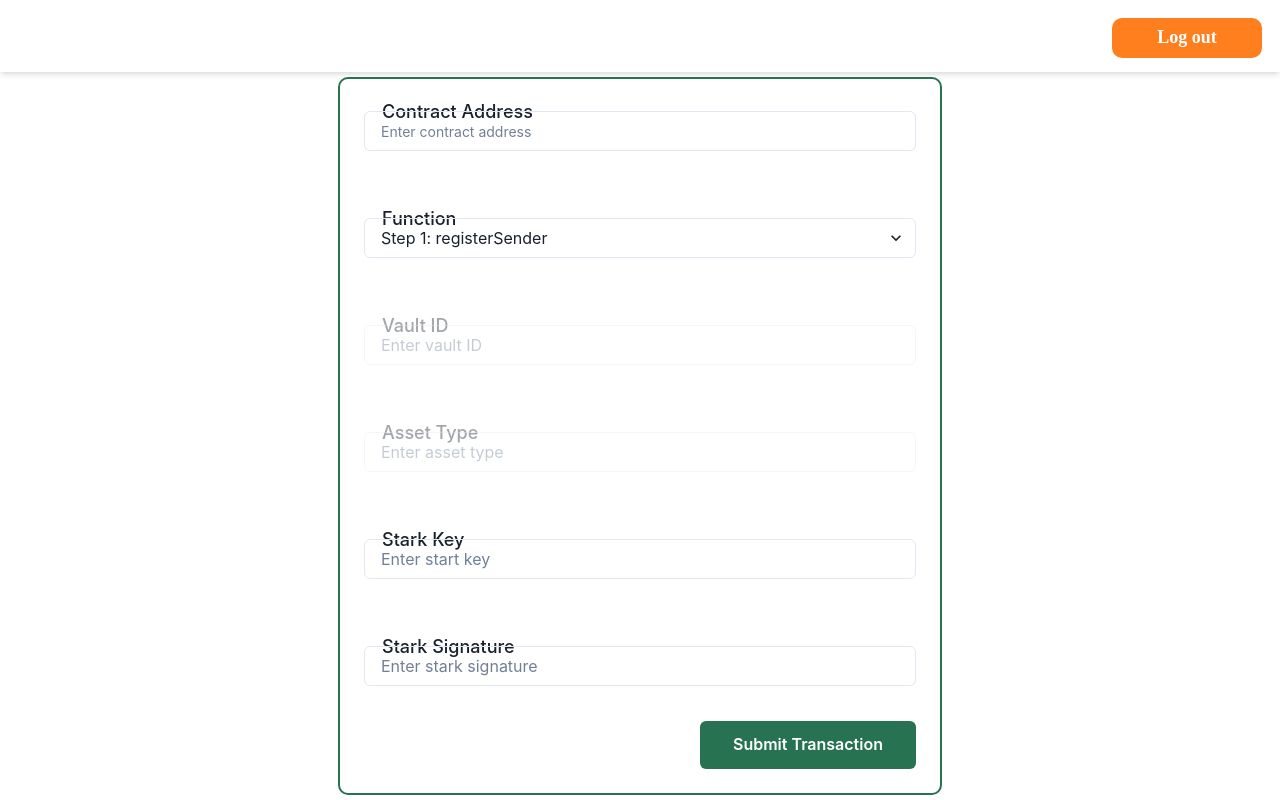
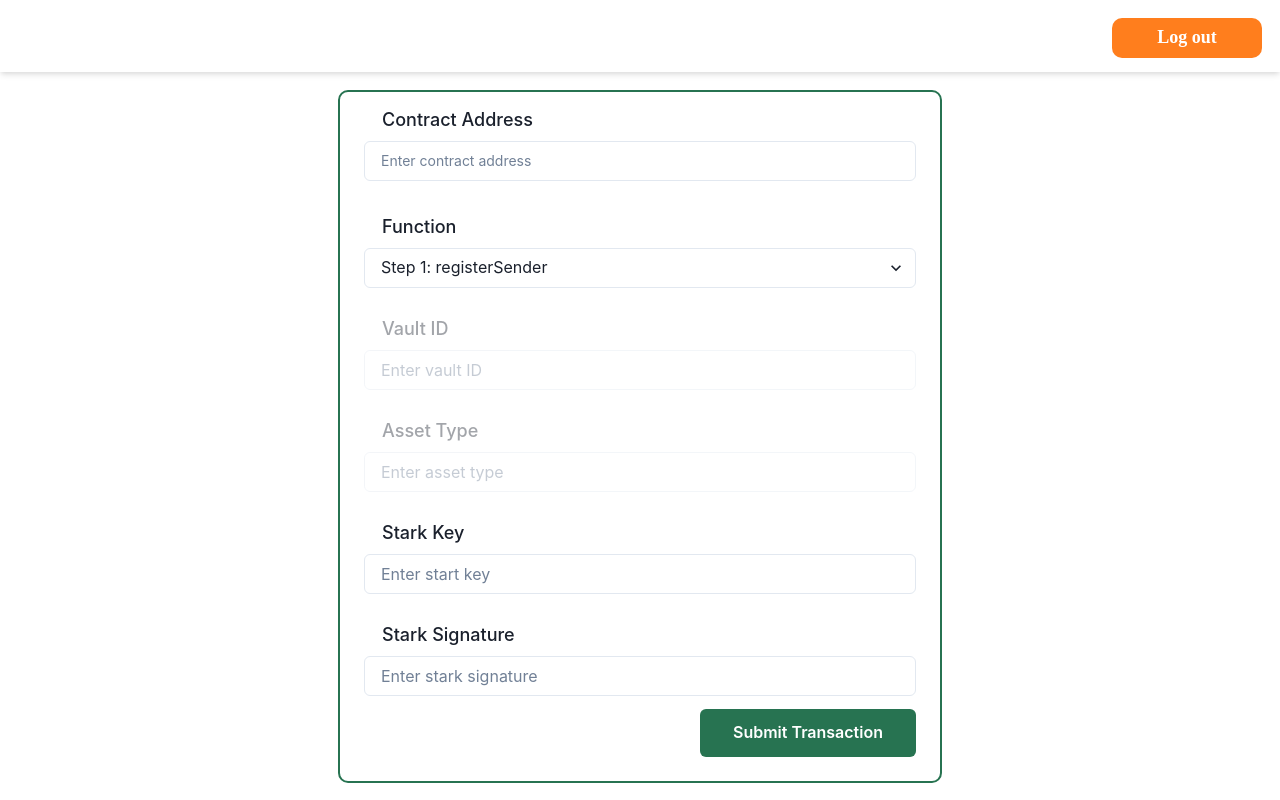
Before and after one commit to leonmantell/myapp-with-next-charkra, a Next.js app: page /inputing in a window 1280 px wide. Built offline with nearby package versions, Linux system fonts and the light colour scheme.

Commit message:
removed minus pixel

```diff
--- a/src/app/inputing/page.tsx
+++ b/src/app/inputing/page.tsx
@@ -65,16 +65,11 @@ export function App() {
             <Stack
               spacing={6}
               flexDir="column"
-              // mb="2"
               justifyContent="center"
               alignItems="center"
             >
-              <FormControl width="552px" height="64px" mt="19px" mx="24px">
-                <FormLabel
-                  sx={{ fontSize: "18px !important" }}
-                  mb="-14px"
-                  ml="18px"
-                >
+              <FormControl width="552px" height="64px" mt="14px" mx="24px">
+                <FormLabel sx={{ fontSize: "18px !important" }} ml="18px">
                   Contract Address
                 </FormLabel>
                 <Input
@@ -83,11 +78,7 @@ export function App() {
                 />
               </FormControl>
               <FormControl width="552px" height="64px" mt="19px" mx="24px">
-                <FormLabel
-                  sx={{ fontSize: "18px !important" }}
-                  mb="-14px"
-                  ml="18px"
-                >
+                <FormLabel sx={{ fontSize: "18px !important" }} ml="18px">
                   Function
                 </FormLabel>
                 <Select onChange={handleChange}>
@@ -105,15 +96,11 @@ export function App() {
               <FormControl
                 width="552px"
                 height="64px"
-                mt="19px"
+                mt="14px"
                 mx="24px"
                 isDisabled={id}
               >
-                <FormLabel
-                  sx={{ fontSize: "18px !important" }}
-                  mb="-14px"
-                  ml="18px"
-                >
+                <FormLabel sx={{ fontSize: "18px !important" }} ml="18px">
                   Vault ID
                 </FormLabel>
                 <Input placeholder="Enter vault ID" />
@@ -121,15 +108,11 @@ export function App() {
               <FormControl
                 width="552px"
                 height="64px"
-                mt="19px"
+                mt="14px"
                 mx="24px"
                 isDisabled={type}
               >
-                <FormLabel
-                  sx={{ fontSize: "18px !important" }}
-                  mb="-14px"
-                  ml="18px"
-                >
+                <FormLabel sx={{ fontSize: "18px !important" }} ml="18px">
                   Asset Type
                 </FormLabel>
                 <Input placeholder="Enter asset type" />
@@ -137,15 +120,11 @@ export function App() {
               <FormControl
                 width="552px"
                 height="64px"
-                mt="19px"
+                mt="14px"
                 mx="24px"
                 isDisabled={key}
               >
-                <FormLabel
-                  sx={{ fontSize: "18px !important" }}
-                  mb="-14px"
-                  ml="18px"
-                >
+                <FormLabel sx={{ fontSize: "18px !important" }} ml="18px">
                   Stark Key
                 </FormLabel>
                 <Input placeholder="Enter start key" />
@@ -153,15 +132,11 @@ export function App() {
               <FormControl
                 width="552px"
                 height="64px"
-                mt="19px"
+                mt="14px"
                 mx="24px"
                 isDisabled={signature}
               >
-                <FormLabel
-                  sx={{ fontSize: "18px !important" }}
-                  mb="-14px"
-                  ml="18px"
-                >
+                <FormLabel sx={{ fontSize: "18px !important" }} ml="18px">
                   Stark Signature
                 </FormLabel>
                 <Input placeholder="Enter stark signature" />
```
